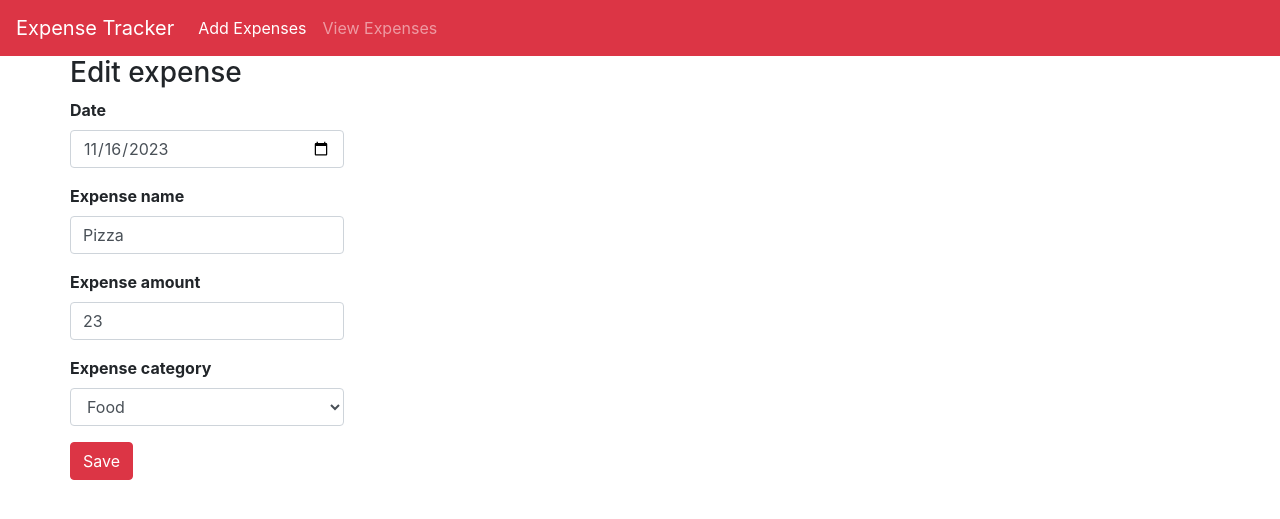
After one commit to llucasft/expense_tracker, a Flask app: page /updateexpense/1 in a window 1280 px wide. The commit adds this page. Shown: the top 519 px of the page. Run offline with Flask 3, Linux system fonts and the light colour scheme; data comes from the database, SQL or seed files in the repository; both versions use the stored data as it was after the commit.

Commit message:
feat: implemented edit functionallity to expenses

```diff
--- a/app.py
+++ b/app.py
@@ -33,12 +33,41 @@ def add_expense():
     expense = Expense(date=date, expense_name=expense_name, amount=amount, category=category)
     db.session.add(expense)
     db.session.commit()
-    return redirect("/")
+    return redirect("/expenses")
 
 @app.route("/expenses")
 def expenses():
     expenses = Expense.query.all()
     return render_template('expenses.html', expenses=expenses)
 
+@app.route("/delete/<int:id>")
+def delete(id):
+    expense = Expense.query.filter_by(id=id).first()
+    db.session.delete(expense)
+    db.session.commit()
+    return redirect("/expenses")
+
+@app.route('/updateexpense/<int:id>')
+def updateexpense(id):
+    expense = Expense.query.filter_by(id=id).first()
+    return render_template('updateexpense.html', expense=expense)
+
+@app.route('/edit', methods=['POST'])
+def edit():
+    id = request.form['id']
+    date = request.form['date']
+    expense_name = request.form['expensename']
+    amount = request.form['amount']
+    category = request.form['category']
+
+    expense = Expense.query.filter_by(id=id).first()
+    expense.date = date
+    expense.expense_name = expense_name
+    expense.amount = amount
+    expense.category = category
+
+    db.session.commit()
+    return redirect('/expenses')
+
 if __name__ == '__main__':
     app.run(debug=True)
--- a/templates/expenses.html
+++ b/templates/expenses.html
@@ -15,10 +15,10 @@
                         <div class="col-md-2">
                             <span class="badge badge-primary">{{expense.category}}</span></div>
                             <div class="col-md-2">
-                                <a href="#" class="btn btn-sm btn-success">Edit</a>
+                                <a href="/updateexpense/{{expense.id}}" class="btn btn-sm btn-success">Edit</a>
                             </div>
                             <div class="col-md-2">
-                                <a href="#" class="btn btn-sm btn-danger">Delete</a>
+                                <a href="/delete/{{expense.id}}" class="btn btn-sm btn-danger">Delete</a>
                             </div>
                     </div>
                 </div>
--- /dev/null
+++ b/templates/updateexpense.html
@@ -0,0 +1,36 @@
+{% extends 'base.html' %}
+{% block body %}
+
+<div class="container">
+    <div class="row">
+        <div class="c-md-6">
+            <h3>Edit expense</h3>
+            <form action="/edit" method="POST">
+                <input type="hidden" value="{{expense.id}}" name="id" id="">
+                <div class="form-group">
+                    <label for=""><strong>Date</strong></label>
+                    <input class="form-control" value="{{expense.date}}" type="date" name="date" id="date" />
+                </div>
+                <div class="form-group">
+                    <label for=""><strong>Expense name</strong></label>
+                    <input class="form-control" type="text" value="{{expense.expense_name}}" name="expensename" id="expensename" />
+                </div>
+                <div class="form-group">
+                    <label for=""><strong>Expense amount</strong></label>
+                    <input class="form-control" type="text" value="{{expense.amount}}" name="amount" id="amount" />
+                </div>
+                <div class="form-group">
+                    <label for=""><strong>Expense category</strong></label>
+                    <select class="form-control" name="category" id="category">
+                        <option value="food" {% if expense.category == 'food' %}selected{% endif %}>Food</option>
+                        <option value="entertainment" {% if expense.category == 'entertainment' %}selected{% endif %}>Entertainment</option>
+                        <option value="business" {% if expense.category == 'business' %}selected{% endif %}>Business</option>
+                        <option value="other" {% if expense.category == 'other' %}selected{% endif %}>Other</option>
+                      </select>
+                </div>
+                <input class="btn btn-danger" type="submit" value="Save" id="" />
+              </form>
+        </div>
+    </div>
+</div>
+{% endblock %}
```
Also changed, not shown: mydatabase.db.
